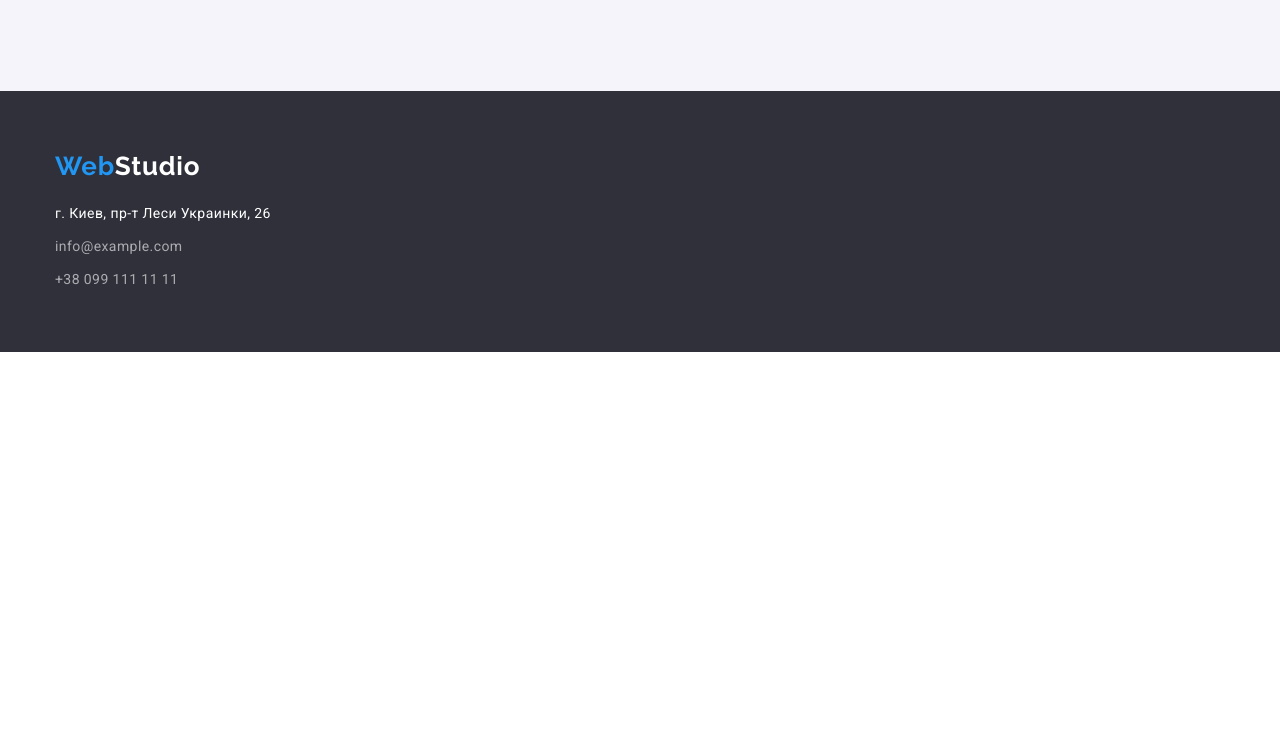
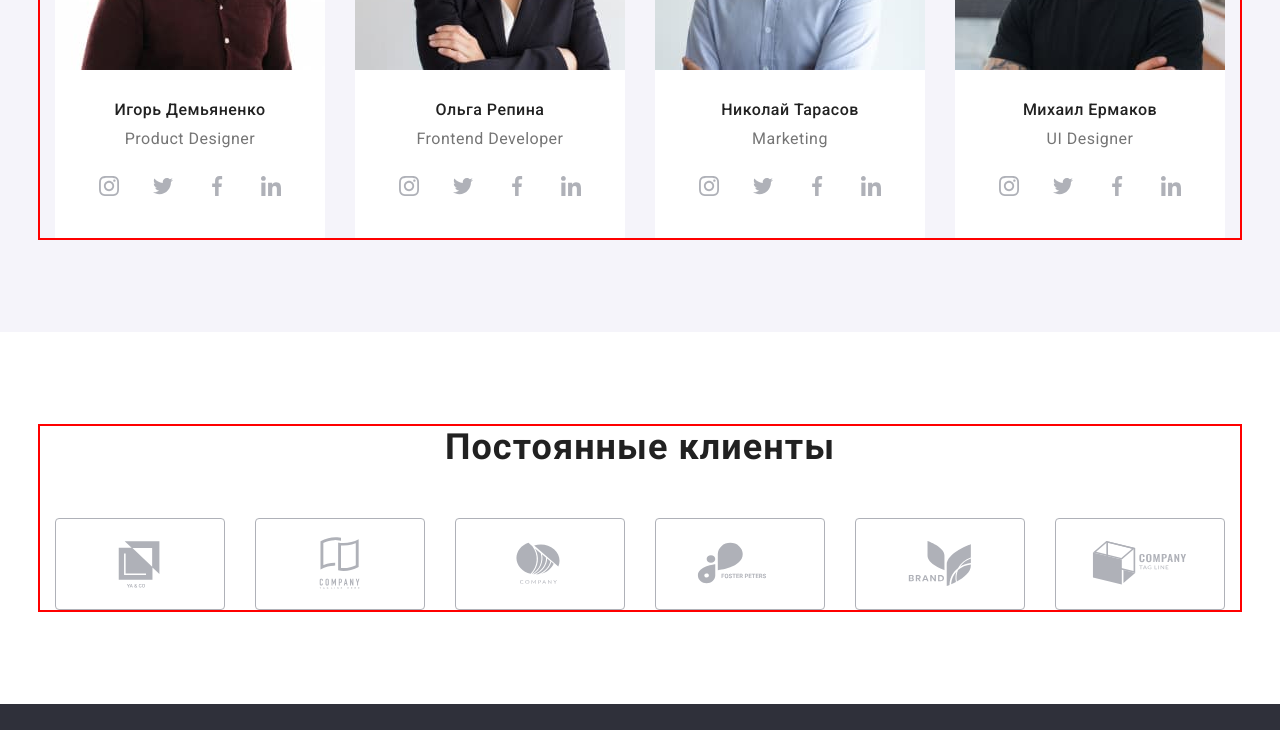
Before and after one commit to Ussuriec74/goit-markup-hw-04, a plain HTML site: page index.html in a window 1280 px wide. Shown: the part 2067-2797 px from the top of the page. Before the commit the page ends 2419 px from the top, so only its background shows below. Drawn offline with nearby package versions, Linux system fonts and the light colour scheme.

Commit message:
clients section

```diff
--- a/css/styles.css
+++ b/css/styles.css
@@ -24,6 +24,7 @@
   --our-team-cards-backgr-color: #ffffff;
   --primary--link-color: #ffffff;
   --features-icon-bg-color: #f5f4fa;
+  --clients-color: #afb1b8;
 }
 
 p,
@@ -67,7 +68,7 @@ a {
   padding-left: 15px;
   padding-right: 15px;
   margin: 0 auto;
-  /* outline: 2px solid red; */
+  outline: 2px solid red;
 }
 
 /* ---------HEADER--------- */
@@ -211,8 +212,21 @@ header {
   cursor: pointer;
 }
 /* --------FEATURES-------- */
-.features {
+.features-conteiner {
   padding-bottom: 0;
+}
+.features-icon-item {
+  width: 270px;
+  height: 120px;
+  display: flex;
+  align-items: center;
+  justify-content: center;
+  margin-bottom: 30px;
+  background-color: var(--features-icon-bg-color);
+}
+.features-icon {
+  width: 70px;
+  height: 70px;
 }
 .features-title {
   display: none;
@@ -226,7 +240,7 @@ header {
 }
 .features-item {
   width: 270px;
-  height: 101px;
+  /* height: 251px; */
 }
 .conteiner .features-title-item {
   font-weight: 700;
@@ -321,6 +335,50 @@ header {
 .our-team-socials-icon {
   width: 20px;
   height: 20px;
+  fill: currentColor;
+}
+
+/* -----------CLIENTS--------- */
+.conteiner.clients-conteiner {
+  text-align: center;
+  /* align-items: center; */
+}
+.clients-title {
+  margin-bottom: 50px;
+  font-family: Roboto;
+  font-style: normal;
+  font-weight: 700;
+  font-size: 36px;
+  line-height: 1.17;
+  text-align: center;
+  letter-spacing: 0.03em;
+  color: var(--basic-title-color);
+}
+.clients-list {
+  display: flex;
+}
+.clients-img {
+  width: 170px;
+  height: 92px;
+  border: 1px solid var(--clients-color);
+  border-radius: 4px;
+  display: flex;
+  justify-content: center;
+  align-items: center;
+  color: var(--clients-color);
+}
+.clients-item + .clients-item {
+  margin-left: 30px;
+}
+.clients-img:hover,
+.clients-img:focus {
+  color: var(--accent-color);
+  border: 1px solid var(--accent-color);
+}
+.clients-icon {
+  width: 106px;
+  height: 60px;
+
   fill: currentColor;
 }
 /* ---------FOOTER--------- */
--- a/index.html
+++ b/index.html
@@ -57,21 +57,41 @@
       <div class="conteiner features-conteiner">
         <ul class="features-list">
           <li class="features-item">
+            <div class="features-icon-item">
+              <svg class="features-icon">
+                <use href="./images/icons.svg#icon-antenna"></use>
+              </svg>
+            </div>
             <h3 class="features-title-item">Внимание к деталям</h3>
             <p class="features-text-item">Идейные соображения, а также начало повседневной работы по формированию позиции.
             </p>
           </li>
           <li class="features-item">
+            <div class="features-icon-item">
+              <svg class="features-icon">
+                <use href="./images/icons.svg#icon-antenna"></use>
+              </svg>
+            </div>
             <h3 class="features-title-item">Пунктуальность</h3>
             <p class="features-text-item">Задача организации, в особенности же рамки и место обучения кадров влечет за
               собой.</p>
           </li>
           <li class="features-item">
+            <div class="features-icon-item">
+              <svg class="features-icon">
+                <use href="./images/icons.svg#icon-antenna"></use>
+              </svg>
+            </div>
             <h3 class="features-title-item">Планирование</h3>
             <p class="features-text-item">Равным образом консультация с широким активом в значительной степени
               обуславливает.</p>
           </li>
           <li class="features-item">
+            <div class="features-icon-item">
+              <svg class="features-icon">
+                <use href="./images/icons.svg#icon-antenna"></use>
+              </svg>
+            </div>
             <h3 class="features-title-item">Современные технологии</h3>
             <p class="features-text-item">Значимость этих проблем настолько очевидна, что реализация плановых заданий.</p>
           </li>
@@ -243,6 +263,67 @@
         </ul>
       </div>
     </section>
+    <section class="section clients">
+      <div class="conteiner clients-conteiner">
+        <h2 class="clients-title">Постоянные клиенты</h2>
+        <ul class="clients-list">
+          <li class="clients-item">
+            <a href="" class="clients-link">
+              <div class="clients-img">
+                <svg class="clients-icon">
+                  <use href="./images/icons.svg#icon-customer-1"></use>
+                </svg>
+              </div>
+            </a>
+          </li>
+          <li class="clients-item">
+            <a href="" class="clients-link">
+              <div class="clients-img">
+                <svg class="clients-icon">
+                  <use href="./images/icons.svg#icon-customer-2"></use>
+                </svg>
+              </div>
+            </a>
+          </li>
+          <li class="clients-item">
+            <a href="" class="clients-link">
+              <div class="clients-img">
+                <svg class="clients-icon">
+                  <use href="./images/icons.svg#icon-customer-3"></use>
+                </svg>
+              </div>
+            </a>
+          </li>
+          <li class="clients-item">
+            <a href="" class="clients-link">
+              <div class="clients-img">
+                <svg class="clients-icon">
+                  <use href="./images/icons.svg#icon-customer-4"></use>
+                </svg>
+              </div>
+            </a>
+          </li>
+          <li class="clients-item">
+            <a href="" class="clients-link">
+              <div class="clients-img">
+                <svg class="clients-icon">
+                  <use href="./images/icons.svg#icon-customer-5"></use>
+                </svg>
+              </div>
+            </a>
+          </li>
+          <li class="clients-item">
+            <a href="" class="clients-link">
+              <div class="clients-img">
+                <svg class="clients-icon">
+                  <use href="./images/icons.svg#icon-customer-6"></use>
+                </svg>
+              </div>
+            </a>
+          </li>
+        </ul>
+      </div>
+    </section>
   </main>
   <footer>
     <div class="conteiner">
```
